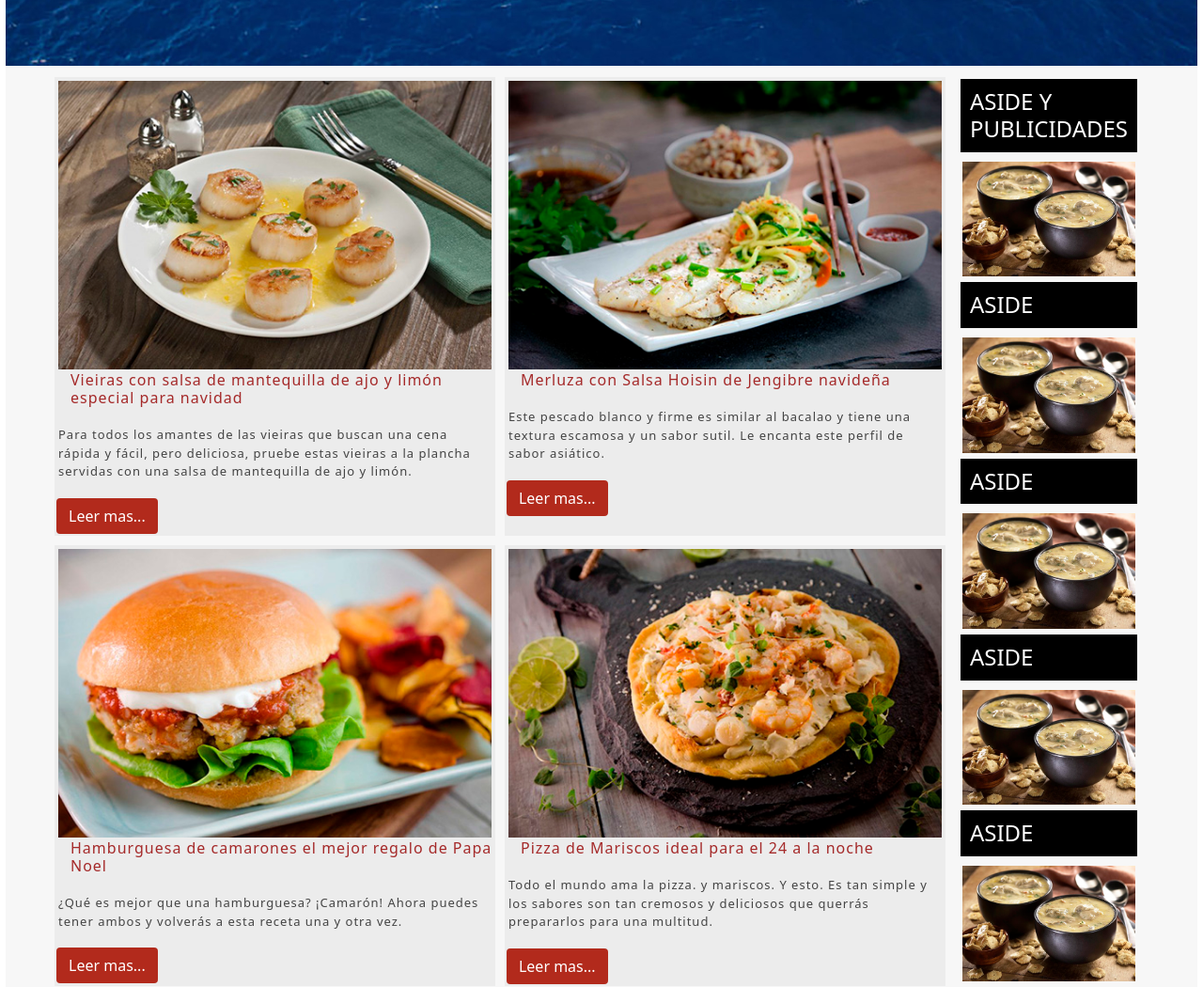
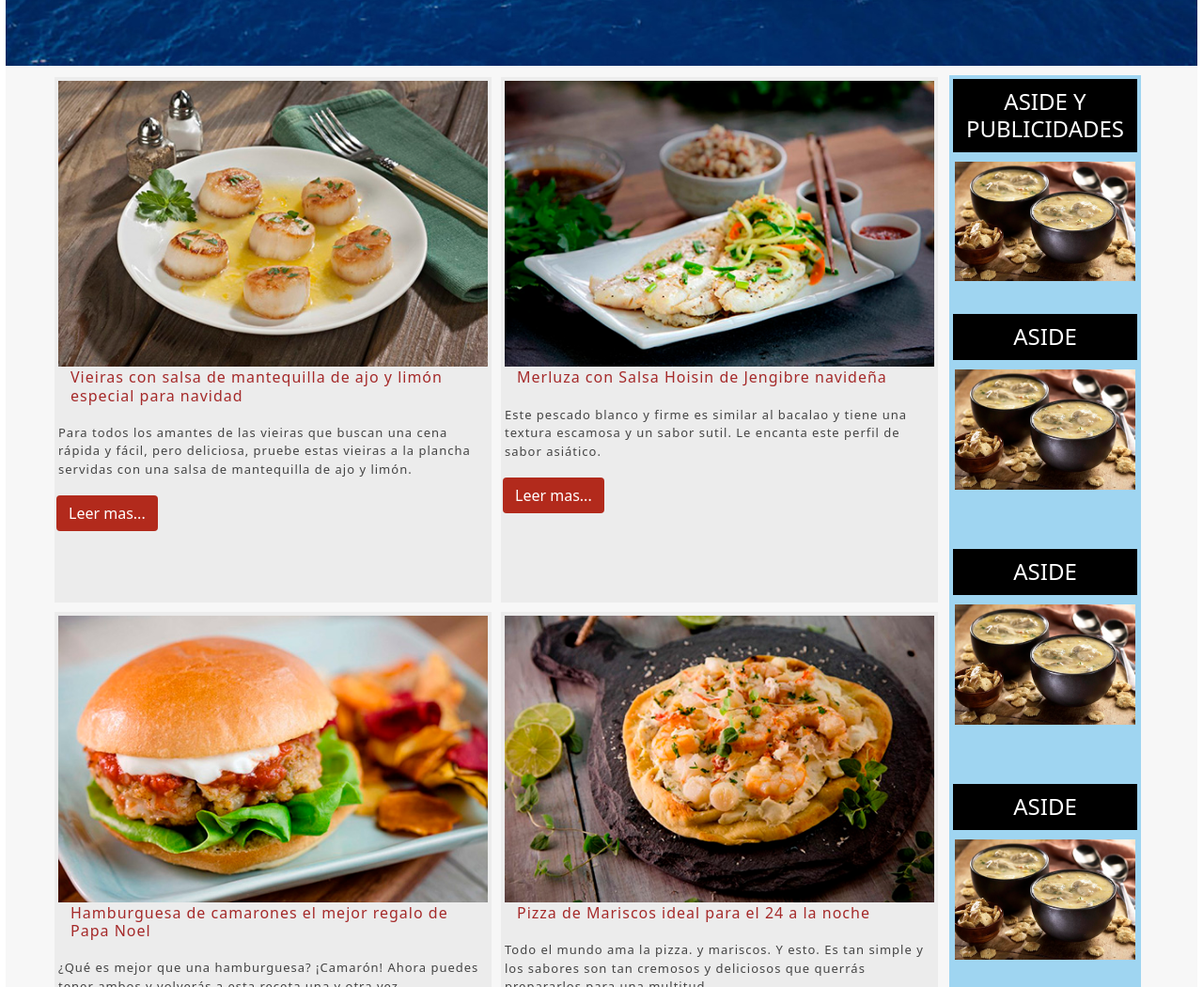
Before and after one commit to hinalafe/git-cambios, a website: page index.html in a window 1280 px wide. Shown: the part 670-1720 px from the top of the page at 94% size. Drawn offline with nearby package versions, Linux system fonts and the light colour scheme; files that its build step writes are made by us from their sources.

Commit message:
agregando mixins, map-get y extend

```diff
--- a/scss/_variables.scss
+++ b/scss/_variables.scss
@@ -3,4 +3,44 @@ $colorSecundario: salmon;
 $Letra: 20px;
 $height: 70px;
 $background-color: salmon;
-$background: url(../Imagenes/fondo2.jpg)
+$background: url(../Imagenes/fondo2.jpg);
+
+/*map-get*/
+
+$estilos: (
+    color: #9fd5f1,
+    centro: center,
+    tamañofuente: 20px,
+);
+
+
+.aside{
+    background-color: map-get($estilos, color );
+    text-align: map-get($estilos, centro);
+    font-size: map-get($estilos, tamañofuente);
+}
+
+/*mixin*/
+
+@mixin sizes ($ancho, $alto){
+    height: $alto;
+    width: $ancho;
+}
+
+.publicidad{
+    @include sizes(200px, 250px)
+}
+
+/*extend*/
+
+.social {
+    border: none;
+    padding: 15px 30px;
+    text-align: center;
+    font-size: 16px;
+    }
+
+    .social-report {
+        @extend .social;
+        background-color: red;
+    }
```
Also changed, not shown: Paginas/contacto.html (+3 -3 lines), Paginas/imagenes.html (+11 -11 lines), Paginas/nosotros.html (+3 -3 lines), 1 other file.
